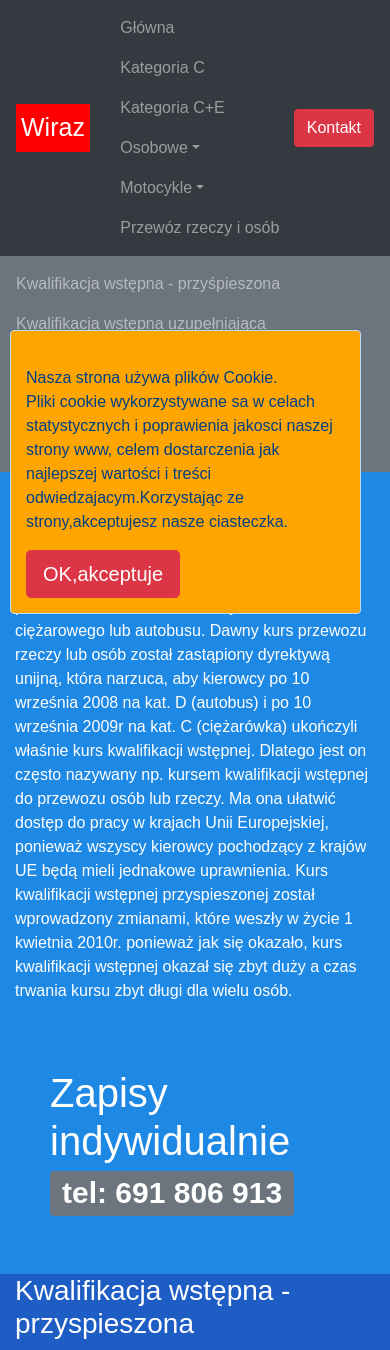
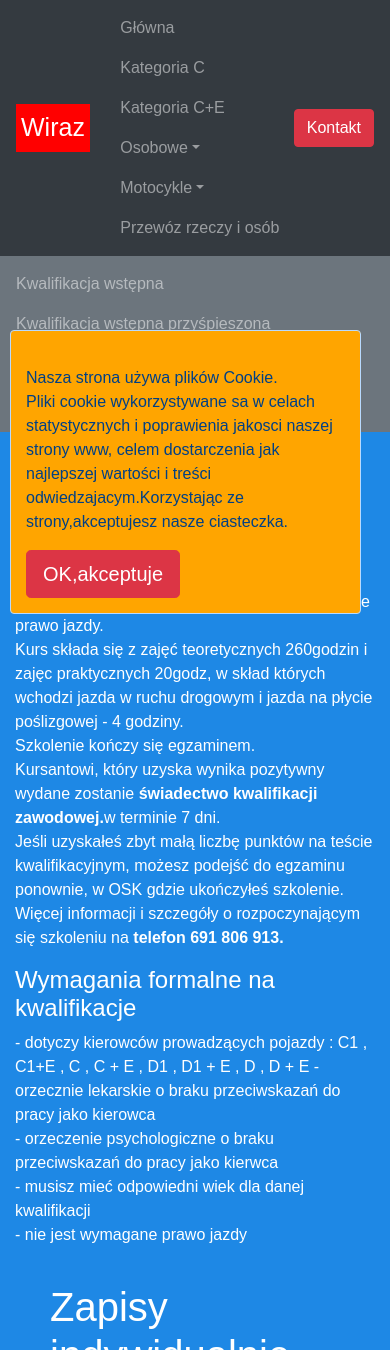
Before and after one commit to Cpat00001/drive, a PHP site: page /szkolenia_przewozy_rzeczy_osob.php in a window 390 px wide. Shown: the top 1350 px of the page. Run offline with PHP 8.4, Linux system fonts and the light colour scheme.

Commit message:
ostatnie poprawki

```diff
--- a/ciezarowe/szkolenia_przewozy_rzeczy_osob.php
+++ b/ciezarowe/szkolenia_przewozy_rzeczy_osob.php
@@ -4,7 +4,7 @@
  <title>Szkolenia przewóz osób i rzeczy w Świdnicy,Strzegomiu,Dzierżoniowie.</title>
  <meta charset="UTF-8">
 <meta name="viewport" content="width=device-width, initial-scale=1">
- <meta name="description" content="Nauka Jazdy Wiraż w Świdnicy wykonuje szkolenia okresowe na przewóz osób i rzeczy, a także Kwalifikacja Wstępna Przyśpieszona i Kwalifikacja Wstępna uzupełniająca.Prawo jazdy kategorii C iCE oraz kwalifikacje na przewóz osób i rzeczy to niezbędny zestaw,aby pracować jako kierowca w transporcie.">
+ <meta name="description" content="Nauka Jazdy Wiraż w Świdnicy wykonuje szkolenia okresowe na przewóz osób i rzeczy, a także Kwalifikacja Wstępna Przyśpieszona i Kwalifikacja Wstępna. Prawo jazdy kategorii C, CE i D oraz kwalifikacje na przewóz osób i rzeczy to niezbędny zestaw, aby pracować jako kierowca w transporcie.">
  <meta name="keywords" content="kurs na przewóz rzeczy świdnica,kwalifikacja wstępna świdnica,kwalifikacja wstępna przespieszona,prawo jazdy,świadectwo
 kwalifikacji zawodowej świdnica strzegom, dzierżoniów,szkolenia na kierowców dzierżoniów,nauk ajzdy bielawa,transport kierowcy praca świdnica">
 <!--CSS Bootstrap-->
@@ -13,6 +13,9 @@ kwalifikacji zawodowej świdnica strzegom, dzierżoniów,szkolenia na kierowców
 <link rel="stylesheet" type="text/css" href="../stylekategoria.css">
 <!--file style2.css needed for styling pop up banners cookie + welcome-->
 <link rel="stylesheet" href="../style2.css">
+<!--Social media buttons-->
+<link rel="stylesheet" href="https://cdnjs.cloudflare.com/ajax/libs/font-awesome/4.7.0/css/font-awesome.min.css">
+<link rel="stylesheet" type="text/css" href="../stylekategoria.css">
 </head>
 <body data-spy="scroll" data-target="#menu" onload="checkCookie() ; checkBanner();">
   <!--this site will have two navbars -external for subwebsite nad below internal navbar sections-->
@@ -25,19 +28,16 @@ kwalifikacji zawodowej świdnica strzegom, dzierżoniów,szkolenia na kierowców
   <nav class="navbar navbar-expand-md bg-secondary navbar-dark" id="menu">
     <ul class="navbar-nav">
       <li class="nav-item">
-        <a class="nav-link" href="#opisKategorii"> Kwalifikacja wstępna - przyśpieszona</a>
+        <a class="nav-link" href="#kwalifikacja1">Kwalifikacja wstępna</a>
       </li>
       <li class="nav-item">
-        <a class="nav-link" href="#warunki">Kwalifikacja wstępna uzupełniająca </a>
+        <a class="nav-link" href="#kwalifikacja2">Kwalifikacja wstępna przyśpieszona</a>
+      </li>
+       <li class="nav-item">
+        <a class="nav-link" href="#kwalifikacja3">Kwalifikacja okresowa</a>
       </li>
       <li class="nav-item">
-        <a class="nav-link" href="#cena">Czas trwania kursu i warunki formalne.</a>
-      </li>
-      <li class="nav-item">
-        <a class="nav-link" href="#kontakt">Różnice i specyfikacje kursów</a>
-      </li>
-      <li class="nav-item">
-        <a class="nav-link" href="#kontakt">Ceny i Kontakt</a>
+        <a class="nav-link" href="#kontakt">Kontakt</a>
       </li>
 
     </ul>
@@ -45,50 +45,56 @@ kwalifikacji zawodowej świdnica strzegom, dzierżoniów,szkolenia na kierowców
   <!-- description of category-->
   <div class="container-fluid">
    <div class="row">
-     <div class="col-md-8" id="opisKategorii">
-      <h3>Kwalifikacja wstępna - przyspieszona</h3>
-      <p>Kurs kwalifikacji wstępnej przyspieszonej jest przeznaczony dla kierowców, którzy chcą pracować w zawodzie kierowcy
-        samochodu ciężarowego lub autobusu. Dawny kurs przewozu rzeczy lub osób został zastąpiony dyrektywą unijną, która
-        narzuca, aby kierowcy po 10 września 2008 na kat. D (autobus) i po 10 września 2009r na kat. C (ciężarówka) ukończyli
-        właśnie kurs kwalifikacji wstępnej. Dlatego jest on często nazywany np. kursem kwalifikacji wstępnej do przewozu osób
-        lub rzeczy. Ma ona ułatwić dostęp do pracy w krajach Unii Europejskiej, ponieważ wszyscy kierowcy pochodzący z krajów
-        UE będą mieli jednakowe uprawnienia. Kurs kwalifikacji wstępnej przyspieszonej został wprowadzony zmianami, które
-        weszły w życie 1 kwietnia 2010r. ponieważ jak się okazało, kurs kwalifikacji wstępnej okazał się zbyt duży a czas
-        trwania kursu zbyt długi dla wielu osób.</p>
+     <div class="col-md-8" id="kwalifikacja1">
+      <h3>Kwalifikacja wstępna</h3>
+      <p>
+        Kwalifikację wstępną może rozpocząć osoba, która ukończyła 18lat.<br>
+        Kursy przeznaczone są dla osób w wieku 18 - 21lat<br>
+        Ten kurs można rozpocząć nie posiadając jeszcze prawo jazdy.<br>
+        Kurs składa się z zajęć teoretycznych 260godzin i zajęc praktycznych 20godz, w skład których wchodzi jazda w ruchu drogowym i jazda na płycie poślizgowej - 4 godziny.<br>
+        Szkolenie kończy się egzaminem.<br>
+        Kursantowi, który uzyska wynika pozytywny wydane zostanie <b>świadectwo kwalifikacji zawodowej.</b>w terminie 7 dni.<br>
+        Jeśli uzyskałeś zbyt małą liczbę punktów na teście kwalifikacyjnym, możesz podejść do egzaminu ponownie, w OSK gdzie ukończyłeś szkolenie.
+        <br>
+        Więcej informacji i szczegóły o rozpoczynającym się szkoleniu na <b>telefon 691 806 913.</b>
+      </p>
+      <h4>Wymagania formalne na kwalifikacje</h4>
+      <p>
+        - dotyczy kierowców prowadzących pojazdy : C1 , C1+E , C , C + E , D1 , D1 + E , D , D + E
+        - orzecznie lekarskie o braku przeciwskazań do pracy jako kierowca<br>
+        - orzeczenie psychologiczne o braku przeciwskazań do pracy jako kierwca<br>
+        - musisz mieć odpowiedni wiek dla danej kwalifikacji<br>
+        - nie jest wymagane prawo jazdy
+      </p>
      </div>
-    <div class="col-md-4" id="opisKategorii">
+    <div class="col-md-4" id="kwalifikacja1">
       <!--Badge-->
       <h1>Zapisy indywidualnie<span class="badge badge-secondary">tel: 691 806 913</span></h1>
+      <img class="card-img-top" src="../images/Wojtek_salka_testyPrzewozy_Fotor.jpg" alt="Card image cap" style="height:300px">
     </div>
    </div>
   </div>
   <!-- description of category-->
-  <div class="container-fluid" id="warunki">
+  <div class="container-fluid" id="kwalifikacja2">
     <div class="row">
       <div class="col-md-8">
-        <h3>Kwalifikacja wstępna - przyspieszona</h3>
-        <p>Kurs kwalifikacji wstępnej przyspieszonej jest przeznaczony dla kierowców, którzy chcą pracować w zawodzie
-          kierowcy
-          samochodu ciężarowego lub autobusu. Dawny kurs przewozu rzeczy lub osób został zastąpiony dyrektywą unijną,
-          która
-          narzuca, aby kierowcy po 10 września 2008 na kat. D (autobus) i po 10 września 2009r na kat. C (ciężarówka)
-          ukończyli
-          właśnie kurs kwalifikacji wstępnej. Dlatego jest on często nazywany np. kursem kwalifikacji wstępnej do
-          przewozu osób
-          lub rzeczy. Ma ona ułatwić dostęp do pracy w krajach Unii Europejskiej, ponieważ wszyscy kierowcy pochodzący z
-          krajów
-          UE będą mieli jednakowe uprawnienia. Kurs kwalifikacji wstępnej przyspieszonej został wprowadzony zmianami,
-          które
-          weszły w życie 1 kwietnia 2010r. ponieważ jak się okazało, kurs kwalifikacji wstępnej okazał się zbyt duży a
-          czas
-          trwania kursu zbyt długi dla wielu osób.</p>
+        <h3>Kwalifikacja wstępna - przyśpieszona</h3>
+        <p>
+          Kursant musi mieć wiek 21 lat.<br>
+          Jeśli dla kategorii D, wtedy wiek 23 lata.<br>
+          Szkolenie obejmuje 130 godzin teorii i 10 godzin zajęć praktycznych.<br>
+          W ramach zajęć praktycznych na jazdę w ruchu drogowym jest przeznaczone 8 godzin, natomiast 2 godziny na płycie poślizgowej.<br>
+          Szkolenie kończy sie egzaminem. Po uzyskaniu pozytywnego wyniku , kierowca otrzymuje Świadectwo Kwalifikcaji Zawodowej. <br>
+          Wydane świadectwo kwalifikacji jest ważne przez okres 5lat , następnie jesli chcesz kontynuować przygodę nalezy odświeżyć kwalifikacje - szkolenie okresowe. <br>
+          Po uzyskaniu Świdectwa Kwalifikacji należy udać sie do Wydziału Komunikacji w Urzedzie Miejskim, dostaniesz odpowiedni wpis do prawo jazdy potwierdzający poszerzenie zdobytych uprawnień<br>
+        </p>
       </div>
       <div class="col-md-4">
         <!--Card-->
         <div class="card" style="width: 100%;">
           <img class="card-img-top" src="../images/przewozRzeczy.jpg" alt="kwalifikacja wstepna przewoz rzeczy">
           <div class="card-body">
-            <p class="card-text"><b style="color:white;">Szkolenia na kontenery i mocowanie ładunków</b></p>
+            <p class="card-text"><b style="color:white;">Prawo jazdy + świadectwo kwalifikacji zawodowej = praca kierowcy.</b></p>
           </div>
         </div>
       </div>
@@ -127,25 +133,15 @@ kwalifikacji zawodowej świdnica strzegom, dzierżoniów,szkolenia na kierowców
     </div>
   </div>
     <!-- description of category-->
-    <div class="container-fluid">
+    <div class="container-fluid" id="kwalifikacja3">
       <div class="row">
         <div class="col-md-8">
-          <h3>Kwalifikacja wstępna - przyspieszona</h3>
-          <p>Kurs kwalifikacji wstępnej przyspieszonej jest przeznaczony dla kierowców, którzy chcą pracować w zawodzie
-            kierowcy
-            samochodu ciężarowego lub autobusu. Dawny kurs przewozu rzeczy lub osób został zastąpiony dyrektywą unijną,
-            która
-            narzuca, aby kierowcy po 10 września 2008 na kat. D (autobus) i po 10 września 2009r na kat. C (ciężarówka)
-            ukończyli
-            właśnie kurs kwalifikacji wstępnej. Dlatego jest on często nazywany np. kursem kwalifikacji wstępnej do
-            przewozu osób
-            lub rzeczy. Ma ona ułatwić dostęp do pracy w krajach Unii Europejskiej, ponieważ wszyscy kierowcy pochodzący z
-            krajów
-            UE będą mieli jednakowe uprawnienia. Kurs kwalifikacji wstępnej przyspieszonej został wprowadzony zmianami,
-            które
-            weszły w życie 1 kwietnia 2010r. ponieważ jak się okazało, kurs kwalifikacji wstępnej okazał się zbyt duży a
-            czas
-            trwania kursu zbyt długi dla wielu osób.</p>
+          <h3>Kwalifikacja okresowa.</h3>
+          <p>
+            Posiadasz już Świadectwo Kwalifikcaji Zawodowej, jednak każdy kierowca jest zobowiązny przepisami przechodzić <b>szkolenia okresowe</b>. Celem takiego szkolenia jest odświeżenie wiedzy teoretycznej i praktycznej. Przedłużenie ważności kodu (95) w swoim prawie jazdy.<br>
+            Szkolenie trwa 35 godzin teorii , w tym 21 godzin zajęć z częsci podstawowej i 14 godzin w zależności od zakresu obowiązków kierowcy.<br>
+            Szkolenie może być prowadzone 7godzin dziennie, minimalna ilość dni szkolenia to 5.
+            Tematyka szkolenia dotyczy bezpieczeństwa w ruchu drogowym, a także poprawy komfortu i przygotowania stanowiska pracy kierowcy, tak, aby poprawić bezpieczeństwo pracy.</p>
         </div>
         <div class="col-md-4">
           <!--Badge-->
@@ -169,7 +165,16 @@ kwalifikacji zawodowej świdnica strzegom, dzierżoniów,szkolenia na kierowców
             <h4>email: wirazmoto@gmail.com</h4>
             <p>emailowo odpowiedz moze trwac nieco dluzej</p>
             <h4>Nasz Facebook i youTube</h4>
-            <p>podaj tutj linki do social media</p>
+              <!--Social media-->
+                <div class="row">
+                  <div class="d-flex p-2 col-md-6">
+                    <a href="https://pl-pl.facebook.com/WIRA%C5%BB-Nauka-Jazdy-519615298076176/" class="fa fa-facebook" style="width:100px;"></a>
+                  </div>
+                  <div class="d-flex p-2 col-md-6">
+                  <a href="https://www.youtube.com/channel/UCz0GjD2qzw2h1K4kf4yIHMQ" class="fa fa-youtube" style="width:100px;"></a>
+                  </div>
+                </div>
+      <!--koniec social-->
           </div>
 
 
--- a/kategoria-a,a1.php
+++ b/kategoria-a,a1.php
@@ -34,9 +34,9 @@
     <div class="row">
       <div class="col-md-12" id="banner1">
         <div class="col-md-12" id="banner2">
-		<h4>Witaj w sekcji dla miłośników motocykli - poczucia wolności i swobody,niebanalnych i bezkompromisowych wrażeń.</h4><br>
+		<h4>Witaj w sekcji dla miłośników motocykli - poczucia wolności i swobody, niebanalnych i bezkompromisowych wrażeń.</h4><br>
 		<b>Wybierz jedną z kategorii motocyklowych poniżej.</b>
-		<p><b style="color:white">Kategoria A - to klasa zdecydowanie najmocniejsza, prestiżowa, królewska. Tutaj warto mieć już wcześniejsze doświadczenie z motorami,lub wiedzieć co się robi na drodze.<br>
+		<p><b style="color:white">Kategoria A - to klasa zdecydowanie najmocniejsza, prestiżowa, królewska. Tutaj warto mieć już wcześniejsze doświadczenie z motorami, lub wiedzieć co się robi na drodze.<br>
 		Kategoria A2 - klasa motocykli do 600cm. Rozsądek i zaplanowany progress.<br>
 		Kategoria A1 - dla rozpoczynających przygodę z motocyklami.<br>
     Kategoria AM - to motorowery do 50cm3. Oferta dla osób do 18 roku życia.
--- a/kategoria-c,c+e.php
+++ b/kategoria-c,c+e.php
@@ -37,7 +37,7 @@
 		ciężarowe CE - z przyczepą lub szkolenie na przewóz rzeczy i osób.
 		Zapraszamy</h4>
 		<h4></h4>
-		<h4 style="line-height:1.5;">Zapraszamy na pełne kursy prawa jazdy kategorii C i CE , ale także osoby, które uczyły się w innych szkołach, a u nas chcieliby doszkolić się, dokupić kilka godzin lub przekonać o poziomie naszych szkoleń.<br>Przekonaj się, że mamy WSZYSTKO,abyś zdał na prawo jazdy kategori C i CE. Zapraszamy</h4>
+		<h4 style="line-height:1.5;">Zapraszamy na pełne kursy prawa jazdy kategorii C i CE , ale także osoby, które uczyły się w innych szkołach, a u nas chcieliby doszkolić się, dokupić kilka godzin lub przekonać się o poziomie naszych szkoleń.<br>Przekonaj się, że mamy WSZYSTKO, abyś zdał na prawo jazdy kategori C i CE. Zapraszamy</h4>
 		</div>
 	 </div>
 </div>
--- a/stylekategoria.css
+++ b/stylekategoria.css
@@ -1,8 +1,9 @@
 body {
     margin:0 auto;
-	background-color:rgb(66, 134, 244);
-	font-family: Arial, Helvetica, sans-serif;
-}
+		background-color:rgb(66, 134, 244);
+		font-family: Arial, Helvetica, sans-serif;
+		color: white;
+	}
 .navbar-brand{
 
 	background-color:red;
@@ -157,3 +158,19 @@ a{
 .fa-youtube-f:before, .fa-youtube:before{
 	font-size:50px;
 }
+/*background for szkolenia_przewozy_rzeczy_osob*/
+#kwalifikacja1{
+	background-color: #1E88E5 ;
+	color:white;
+	padding-top: 20px;
+}
+#kwalifikacja2{
+	background-color:rgb(29, 93, 196);
+	color:white;
+	padding-top: 20px;
+}
+#kwalifikacja3{
+	background-color: #1E88E5 ;
+	color:white;
+	padding-top: 20px;
+}
```
Also changed, not shown: ciezarowe/naukajazdy_kategoriaC.php (+22 -11 lines), ciezarowe/naukajazdy_kategoriaCE.php (+50 -33 lines), kategoria-b+e.php (+7 -9 lines), kategoria-b.php (+18 -12 lines), nauka_jazdy_motor/kategoria_A.php (+8 -6 lines), nauka_jazdy_motor/kategoria_A2.php (+5 -7 lines), nauka_jazdy_motor/motorowery_swidnica_kategoriaAM.php (+8 -8 lines), oskwiraz.php (+32 -31 lines).
